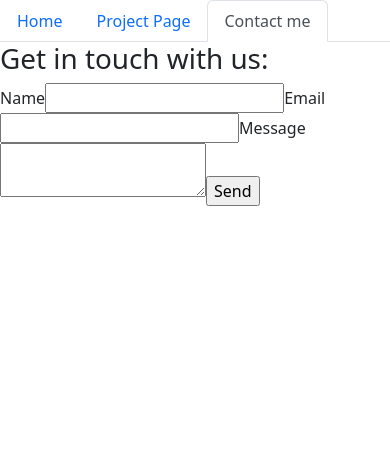
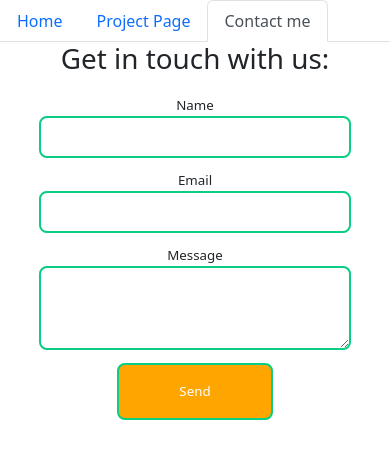
Before and after one commit to Bh00fie/ReactPortfolio, a React (Create React App) app: page /contact in a window 390 px wide. Shown: the top 458 px of the page. Built offline with nearby package versions, Linux system fonts and the light colour scheme.

Commit message:
added styling to contact me page, styling taken from a previous project where I used emailjs, contact page styling will be updated to match current portfolio design

```diff
--- a/src/components/pages/Contact.js
+++ b/src/components/pages/Contact.js
@@ -1,6 +1,6 @@
 import React, { useRef, useState } from 'react';
 import emailjs from '@emailjs/browser';
-// import './contactUs.css';
+import './contactUs.css';
 
 function Contact(props) {
   const form = useRef();
--- /dev/null
+++ b/src/components/pages/contactUs.css
@@ -0,0 +1,75 @@
+form {
+    display: flex;
+    flex-direction: column;
+    justify-content: center;
+    align-items: center;
+}
+
+form, h1 {
+    text-align: center;
+}
+
+input, textarea {
+    width: 40%;
+    height: 3vw;
+    border-radius: 2vw;
+    border: 2px solid rgb(10, 206, 131);
+    color: rgb(10, 206, 131);
+    padding: 2vh;
+
+}
+
+textarea {
+    height: 6vw;
+    max-height: 6vw;
+    min-height: 6vw;
+}
+
+label, .sendButton {
+    margin: 1.5vh 0 0 0;
+    font-weight: 500;
+    font-size: medium;
+}
+
+.sendButton {
+    width: 40%;
+    height: 40%;
+    margin-bottom: 15vh;
+    background-color: orange;
+    color: white;
+    display: flex;
+    justify-content: center;
+}
+
+.sendButtonAgain{
+    width: 40%;
+    font-size: 2rem;
+    margin-bottom: 5vh;
+}
+
+.confirmationMessage {
+    font-size: 5vh;
+    text-align: center;
+    margin-top: 10vh ;
+    margin-bottom: 0;
+}
+
+
+@media screen and (max-width: 800px) {
+    input, textarea {
+      width: 80%;
+      height: 5vh;
+    }
+
+    textarea {
+        height: 10vh;
+        max-height: 10vh;
+        min-height: 10vh;
+        padding: 1vh 2vh;
+    }
+
+    label, .sendButton {
+        font-size: smaller;
+    }
+
+  }
```
